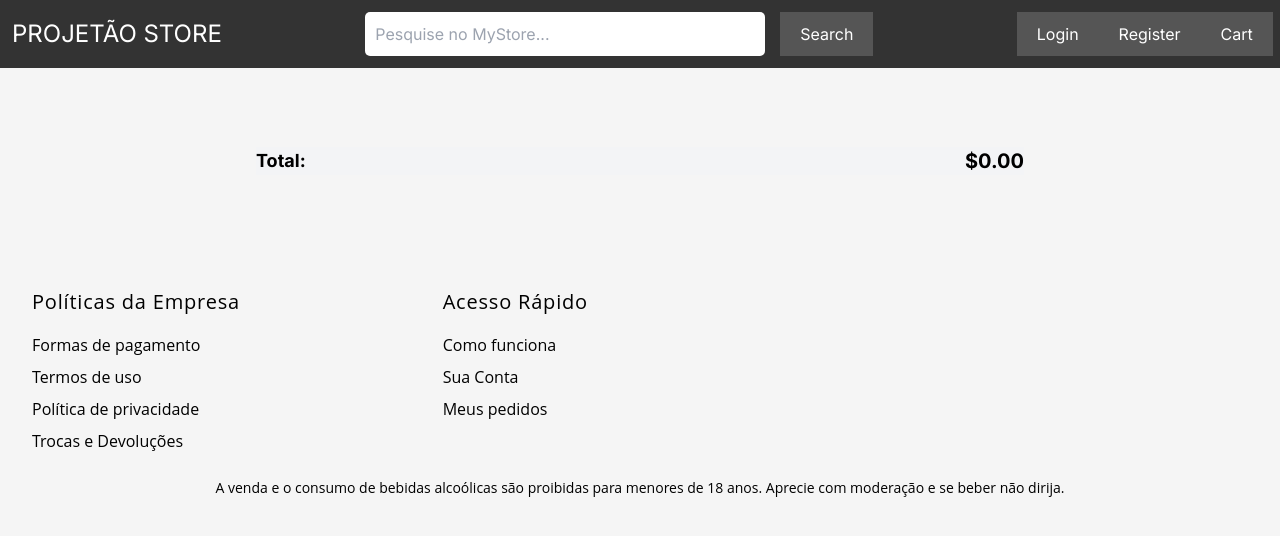
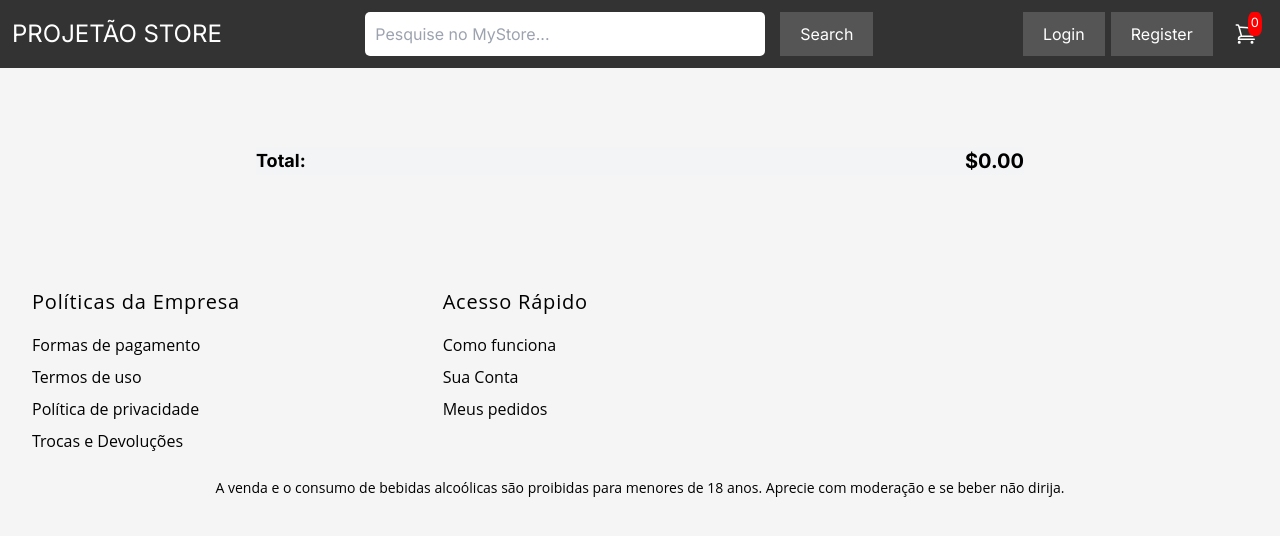
Before and after one commit to OtnielSSilva/treino-web, a Next.js app: page /cart in a window 1280 px wide. Shown: the top 536 px of the page. Built offline with nearby package versions, Linux system fonts and the light colour scheme.

Commit message:
feat: add cart icon

```diff
--- a/app/layout.tsx
+++ b/app/layout.tsx
@@ -21,8 +21,8 @@ export default function RootLayout({
     <html lang='en'>
       <body className={inter.className}>
         <Header />
-        <main>{children}</main> {/* Wrap children with a main tag for semantics */}
-        <Footer /> {/* Include the Footer component here */}
+        <main>{children}</main>
+        <Footer />
       </body>
     </html>
   );
--- a/components/header/header.module.css
+++ b/components/header/header.module.css
@@ -26,6 +26,7 @@
 .buttonContainer {
   display: flex;
   justify-content: space-evenly;
+  align-items: center;
   width: 20%;
 }
 
@@ -48,3 +49,23 @@
 .button:hover {
   background-color: #777;
 }
+
+.cart {
+  display: flex;
+  font-size: 24px;
+  cursor: pointer;
+  position: relative;
+  margin-left: 15px;
+}
+
+.cart::after {
+  content: '0';
+  background-color: red;
+  color: white;
+  border-radius: 35%;
+  margin-left: -10px;
+  padding: 1px 3px;
+  position: relative;
+  font-size: 0.8rem;
+  top: -10px;
+}
--- a/components/header/header.tsx
+++ b/components/header/header.tsx
@@ -2,6 +2,8 @@
 import Link from 'next/link';
 import MenuButton from '../menuButton/menuButton';
 import styles from './header.module.css';
+import cartIcon from '../../public/cart.svg';
+import Image from 'next/image';
 
 export const Header = () => {
   return (
@@ -20,7 +22,11 @@ export const Header = () => {
       <div className={styles.buttonContainer}>
         <MenuButton href='/login' title='Login' />
         <MenuButton href='/register' title='Register' />
-        <MenuButton href='/cart' title='Cart' />
+        <Link href='/cart' className='link'>
+          <div className={styles.cart}>
+            <Image src={cartIcon} alt='Cart' width={24} height={24} />
+          </div>
+        </Link>
       </div>
     </div>
   );
```
Also changed, not shown: public/cart.svg (added).
